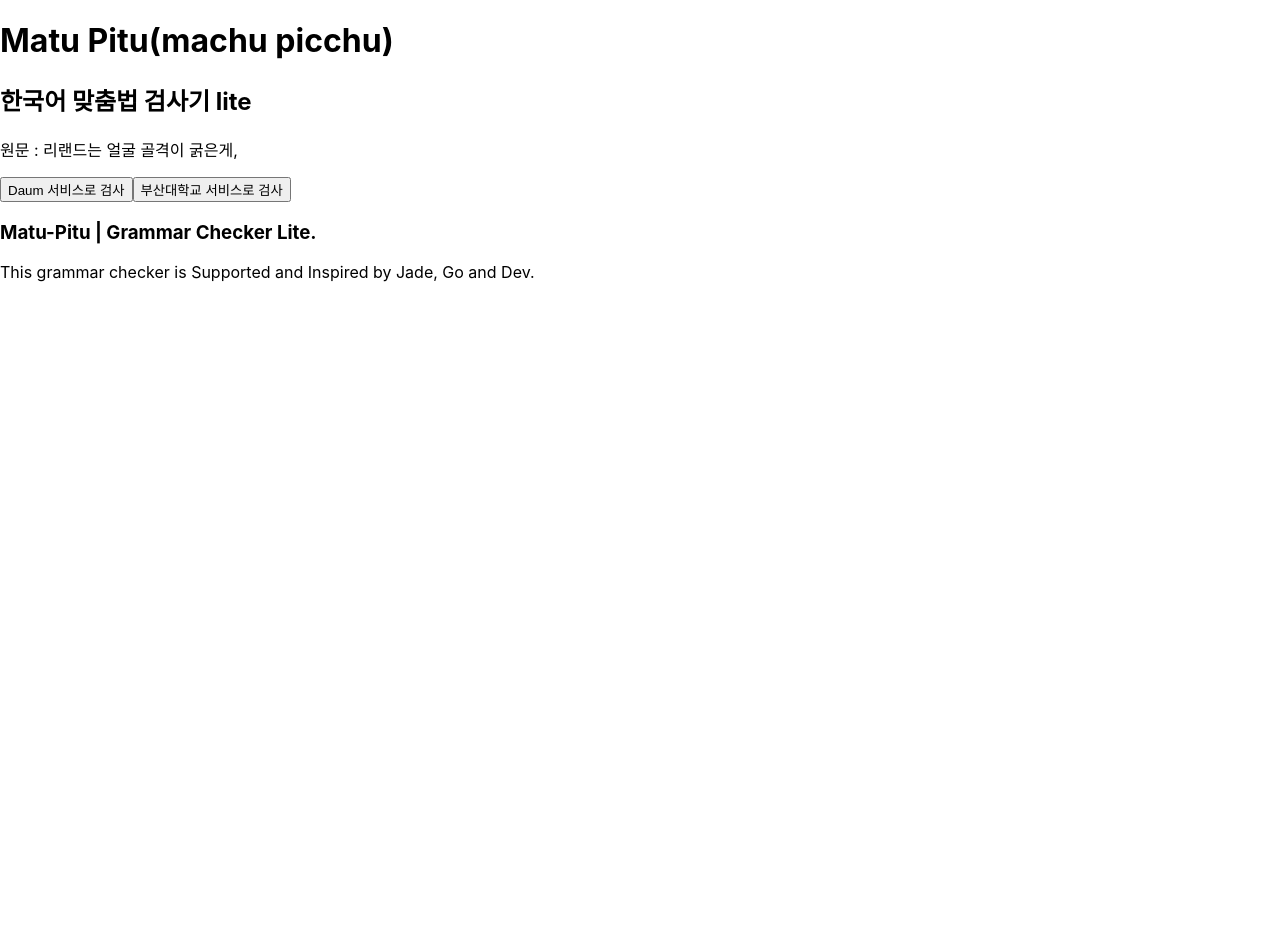
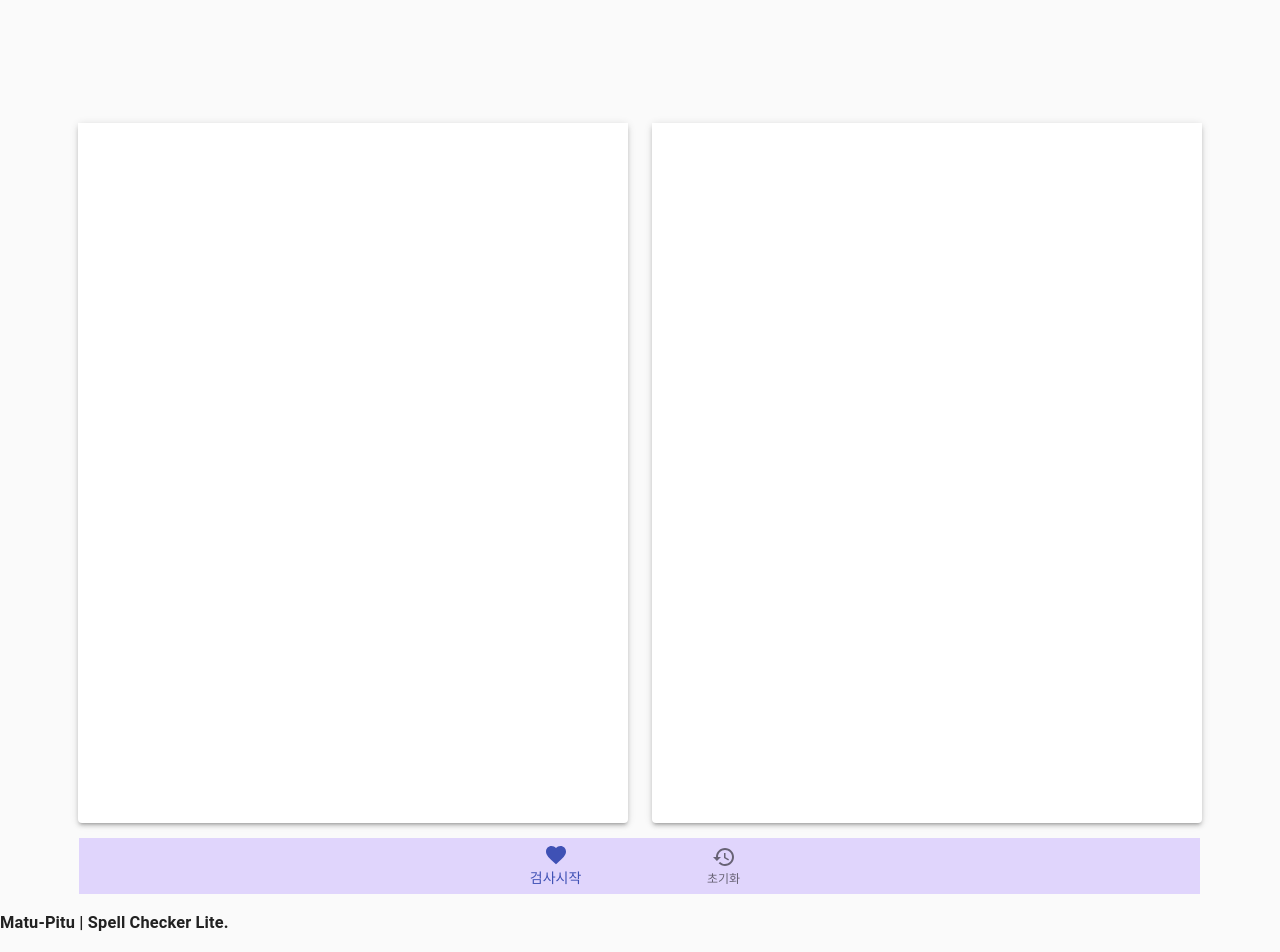
Before and after one commit to ChangeOn/matu-pitu, a React (Create React App) app: page /about in a window 1280 px wide. Shown: the top 952 px of the page. Before the commit the page ends 800 px from the top, so only its background shows below. Built offline with nearby package versions, Linux system fonts and the light colour scheme.

Commit message:
material-ui 퍼블 작업중

```diff
--- a/package.json
+++ b/package.json
@@ -37,6 +37,9 @@
     "web-vitals": "1.1.2"
   },
   "devDependencies": {
+    "@material-ui/core": "4.11.4",
+    "@material-ui/icons": "4.11.2",
+    "@material-ui/styles": "4.11.4",
     "hanspell": "0.8.4",
     "react-router-dom": "5.2.0"
   }
--- a/src/components/About.js
+++ b/src/components/About.js
@@ -3,9 +3,9 @@ import React from 'react';
 function About() {
     return (
         <div>
-            <h3><strong>Matu-Pitu</strong> | Grammar Checker Lite.</h3>
+            <h3><strong>Matu-Pitu</strong> | Spell Checker Lite.</h3>
             <p>
-                This grammar checker is Supported and Inspired by Jade, Go and Dev.
+                This Spell checker is Supported and Inspired by Jade, Go and me.
             </p>
         </div>
     )
--- /dev/null
+++ b/src/components/BottomNav.js
@@ -0,0 +1,33 @@
+import React from 'react';
+import { makeStyles } from '@material-ui/core/styles';
+import BottomNavigation from '@material-ui/core/BottomNavigation';
+import BottomNavigationAction from '@material-ui/core/BottomNavigationAction';
+import RestoreIcon from '@material-ui/icons/Restore';
+import FavoriteIcon from '@material-ui/icons/Favorite';
+
+const useStyles = makeStyles({
+    root: {
+        width: '91%',
+        backgroundColor: '#e0d5fc',
+        margin: '15px 0 0 55px'
+    },
+});
+
+export default function SimpleBottomNavigation() {
+    const classes = useStyles();
+    const [value, setValue] = React.useState(0);
+
+    return (
+        <BottomNavigation
+            value={value}
+            onChange={(event, newValue) => {
+                setValue(newValue);
+            }}
+            showLabels
+            className={classes.root}
+        >
+            <BottomNavigationAction label="검사시작" icon={<FavoriteIcon />} />
+            <BottomNavigationAction label="초기화" icon={<RestoreIcon />} />
+        </BottomNavigation>
+    );
+}
--- /dev/null
+++ b/src/components/Form.js
@@ -0,0 +1,42 @@
+import React from 'react';
+import { makeStyles } from '@material-ui/core/styles';
+import Grid from '@material-ui/core/Grid';
+import Paper from '@material-ui/core/Paper';
+
+const useStyles = makeStyles((theme) => ({
+    root: {
+        flexGrow: 1,
+    },
+    paper: {
+        height: 700,
+        width: 550
+    },
+    control: {
+        padding: theme.spacing(2),
+    },
+    contents: {
+        height: 680,
+        width: 550,
+        padding: 20,
+        outline: 'none',
+        border: 'none',
+        resize: 'none',
+        fontSize: 15,
+    }
+}));
+
+export default function SpacingGrid() {
+    const classes = useStyles();
+
+    return (
+        <Grid container justify="center" spacing={3}>
+            {[0, 1].map((value) => (
+                <Grid key={value} item>
+                    <Paper className={classes.paper} elevation={3}>
+                        <textarea className={classes.contents}/>
+                    </Paper>
+                </Grid>
+            ))}
+        </Grid>
+    );
+}
--- a/src/components/Main.js
+++ b/src/components/Main.js
@@ -1,4 +1,7 @@
 import React, {useState, useEffect} from 'react';
+import {Button, Container, CssBaseline, Typography} from '@material-ui/core';
+import SpacingGrid from './Form';
+import BottomNav from './BottomNav';
 
 const hanspell = require('hanspell');
 
@@ -11,29 +14,33 @@ function Main() {
         console.error("// hanspell => " + error);
     };
 
-    const checkGrammarD = () => {
+    const checkSpellD = () => {
         console.log('checkGrammarD', sentence)
         let results = hanspell.spellCheckByDAUM(sentence ? sentence : "", 10000, 'return', end, error);
         console.log('results Daum =>', results);
     };
 
-    const checkGrammarP = () => {
+    const checkSpellP = () => {
         let results = hanspell.spellCheckByPNU(sentence, 10000, 'return', end, error);
-        console.log('results PNU =>',results)
+        console.log('results PNU =>', results)
 
     };
 
     return (
         <>
-            <div>
-                <h1>Matu Pitu(machu picchu)</h1>
-                <h2>한국어 맞춤법 검사기 lite</h2>
-            </div>
-            <div>
-                <p>원문 : {sentence}</p>
-                <button onClick={() => setSentence(checkGrammarD)}>Daum 서비스로 검사</button>
-                <button onClick={() => setSentence(checkGrammarP)}>부산대학교 서비스로 검사</button>
-            </div>
+            <CssBaseline/>
+            <Container maxWidth='lg'>
+                {/*<Typography variant="h3" component="h4" gutterBottom>Matu Pitu(machu picchu)</Typography>*/}
+                {/*<Typography variant="h4" gutterBottom>한국어 맞춤법 검사기 lite</Typography>*/}
+                <div className="input-wrapper" style={{marginTop: '10%'}}>
+                    <form id="originalTxt">
+                        <SpacingGrid />
+                    </form>
+                    {/*<button onClick={() => setSentence(checkSpellD)}>Daum 서비스로 검사</button>*/}
+                    {/*<button onClick={() => setSentence(checkSpellP)}>부산대학교 서비스로 검사</button>*/}
+                    <BottomNav />
+                </div>
+            </Container>
         </>
     );
 }
```
Also changed, not shown: 2 other files (tests, documents, lock files or other folders).
